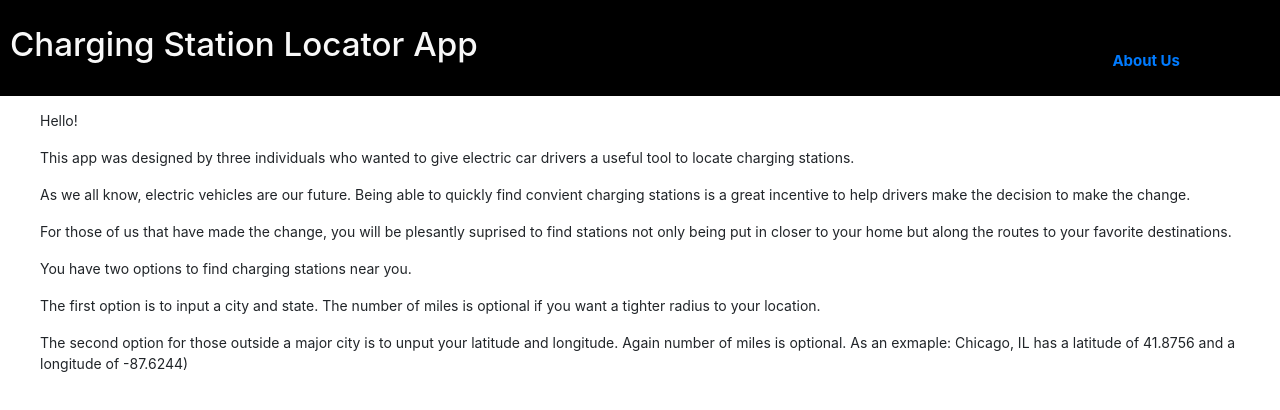
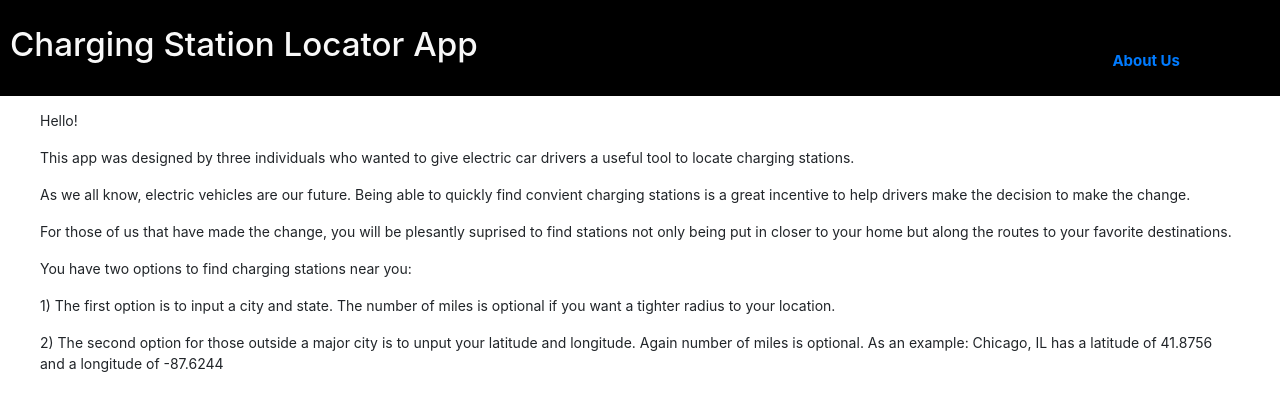
Before and after one commit to richardkorneisel/Project-3, a React (Create React App) app: page /aboutus in a window 1280 px wide. Shown: the top 410 px of the page. Built offline with nearby package versions, Linux system fonts and the light colour scheme.

Commit message:
added button, more css fine tuning

```diff
--- a/src/components/AboutUs/AboutUs.css
+++ b/src/components/AboutUs/AboutUs.css
@@ -1,5 +1,5 @@
 .aboutUs {
-    padding: 110px 0  40px 40px;
+    padding: 110px 40px 40px 40px;
     margin: 0 auto;
 }
 
--- a/src/components/AboutUs/AboutUs.js
+++ b/src/components/AboutUs/AboutUs.js
@@ -9,9 +9,9 @@ function AboutUs() {
             <p>This app was designed by three individuals who wanted to give electric car drivers a useful tool to locate charging stations.</p>
             <p>As we all know, electric vehicles are our future.  Being able to quickly find convient charging stations is a great incentive to help drivers make the decision to make the change.</p>
             <p> For those of us that have made the change, you will be plesantly suprised to find stations not only being put in closer to your home but along the routes to your favorite destinations.</p>
-            <p>You have two options to find charging stations near you.</p>
-            <p>The first option is to input a city and state.  The number of miles is optional if you want a tighter radius to your location.</p>
-            <p>The second option for those outside a major city is to unput your latitude and longitude.  Again number of miles is optional. As an exmaple: Chicago, IL has a latitude of 41.8756 and a longitude of -87.6244)</p>
+            <p>You have two options to find charging stations near you:</p>
+            <p>1)  The first option is to input a city and state.  The number of miles is optional if you want a tighter radius to your location.</p>
+            <p>2)  The second option for those outside a major city is to unput your latitude and longitude.  Again number of miles is optional.  As an example: Chicago, IL has a latitude of 41.8756 and a longitude of -87.6244</p>
         </div>
 
     )
--- a/src/components/Detail/Detail.css
+++ b/src/components/Detail/Detail.css
@@ -6,7 +6,7 @@
 }
 
 .Detail .button {
-  color: black;
+  padding: 0 0 0 0;
 }
 
 .Detail p {
@@ -34,3 +34,7 @@
   padding: 0 0 10px 0;
   margin: 20px 0 0 0;
 }
+
+.charge {
+  margin-bottom: 50px;
+}
--- a/src/components/Detail/Detail.js
+++ b/src/components/Detail/Detail.js
@@ -1,5 +1,6 @@
 import './Detail.css';
 import { Link } from 'react-router-dom';
+import Button from 'react-bootstrap/Button';
 
 export default function Detail(props) {
 
@@ -47,7 +48,9 @@ export default function Detail(props) {
             <p>Power (KW): {connections.PowerKW}</p>
           </div>
       <Link to='/'>
+      <Button variant="secondary">
         <h5 className="button">Back to Results</h5>
+      </Button>
       </Link>
         </div>
       : null }
```
